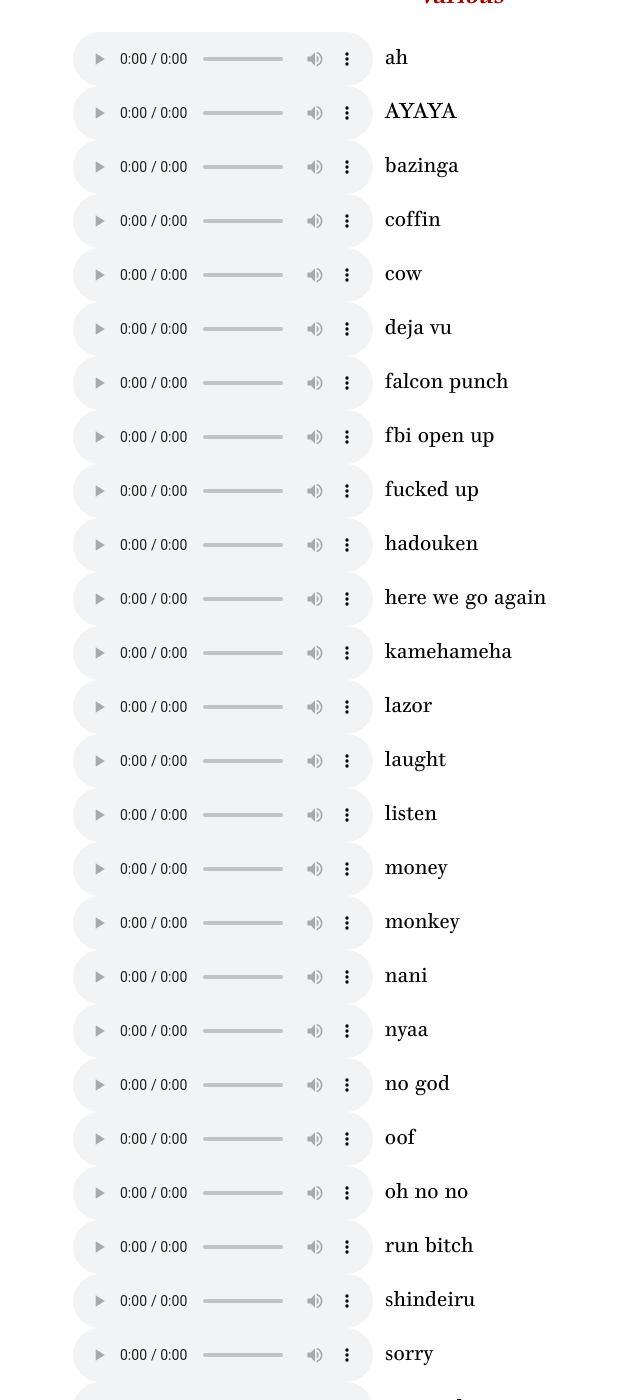
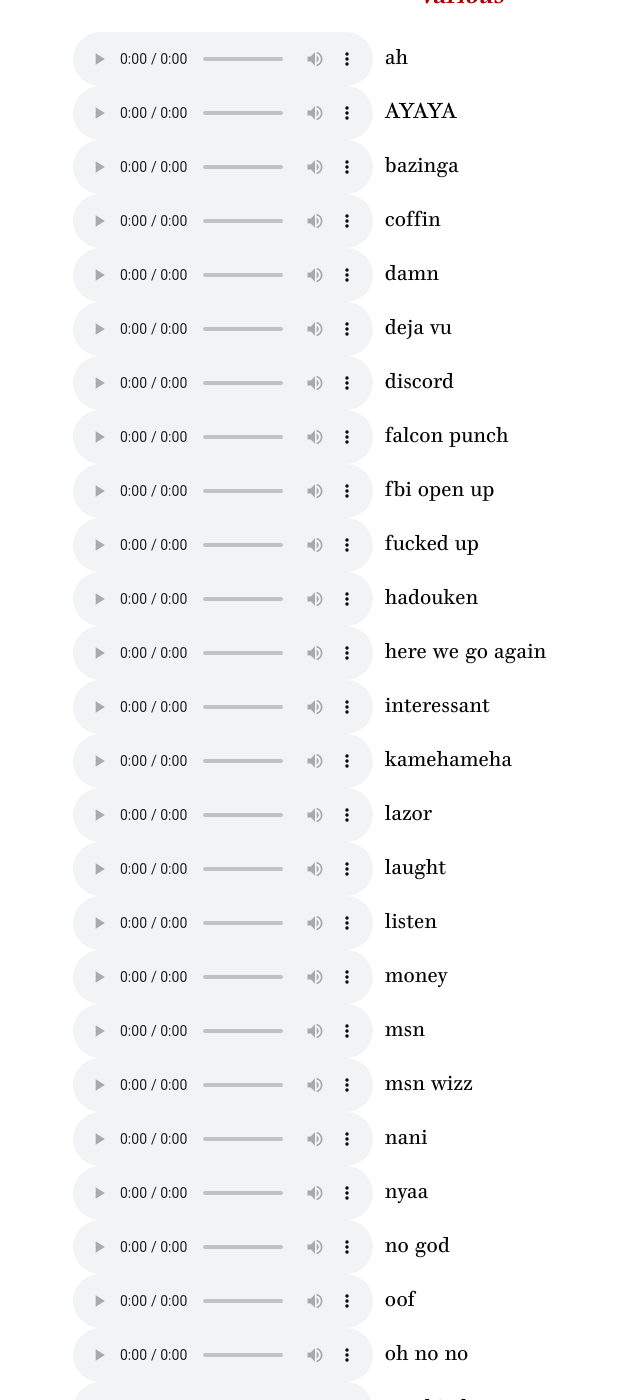
Before and after one commit to Philaeux/philaeux.github.io, a Jekyll site: the page built from sounds.md, in a window 1280 px wide and 1400 px high, scrolled down 337 px. Shown: the whole window, without its empty margins (179-819 px from the left). Built offline with Jekyll 4.4.1, drawn with Linux system fonts in a browser that asks for light colours; some of the changed text lies outside the part shown.

Commit message:
Added new sounds

```diff
--- a/sounds.md
+++ b/sounds.md
@@ -10,19 +10,22 @@ Use the name to start a sound as a message of the "Play Sound" reward.
 * &nbsp; <audio controls><source src="/assets/sounds/ayaya.mp3" type="audio/mpeg"></audio>&nbsp; AYAYA
 * &nbsp; <audio controls><source src="/assets/sounds/bazinga.mp3" type="audio/mpeg"></audio>&nbsp; bazinga
 * &nbsp; <audio controls><source src="/assets/sounds/coffin_dance.mp3" type="audio/mpeg"></audio>&nbsp; coffin
-* &nbsp; <audio controls><source src="/assets/sounds/cow.mp3" type="audio/mpeg"></audio>&nbsp; cow
+* &nbsp; <audio controls><source src="/assets/sounds/damn.mp3" type="audio/mpeg"></audio>&nbsp; damn
 * &nbsp; <audio controls><source src="/assets/sounds/deja_vu.mp3" type="audio/mpeg"></audio>&nbsp; deja vu
+* &nbsp; <audio controls><source src="/assets/sounds/discord.mp3" type="audio/mpeg"></audio>&nbsp; discord
 * &nbsp; <audio controls><source src="/assets/sounds/falcon_punch.mp3" type="audio/mpeg"></audio>&nbsp; falcon punch
 * &nbsp; <audio controls><source src="/assets/sounds/fbi_open_up.mp3" type="audio/mpeg"></audio>&nbsp; fbi open up
 * &nbsp; <audio controls><source src="/assets/sounds/fucked_up.mp3" type="audio/mpeg"></audio>&nbsp; fucked up
 * &nbsp; <audio controls><source src="/assets/sounds/hadouken.mp3" type="audio/mpeg"></audio>&nbsp; hadouken
 * &nbsp; <audio controls><source src="/assets/sounds/here_we_go_again.mp3" type="audio/mpeg"></audio>&nbsp; here we go again
+* &nbsp; <audio controls><source src="/assets/sounds/interessant.mp3" type="audio/mpeg"></audio>&nbsp; interessant
 * &nbsp; <audio controls><source src="/assets/sounds/kamehameha.mp3" type="audio/mpeg"></audio>&nbsp; kamehameha
 * &nbsp; <audio controls><source src="/assets/sounds/lazor.mp3" type="audio/mpeg"></audio>&nbsp; lazor
 * &nbsp; <audio controls><source src="/assets/sounds/laught.mp3" type="audio/mpeg"></audio>&nbsp; laught
 * &nbsp; <audio controls><source src="/assets/sounds/listen.mp3" type="audio/mpeg"></audio>&nbsp; listen
 * &nbsp; <audio controls><source src="/assets/sounds/shut_up_and_take_my_money.mp3" type="audio/mpeg"></audio>&nbsp; money
-* &nbsp; <audio controls><source src="/assets/sounds/monkey.mp3" type="audio/mpeg"></audio>&nbsp; monkey
+* &nbsp; <audio controls><source src="/assets/sounds/msn.mp3" type="audio/mpeg"></audio>&nbsp; msn
+* &nbsp; <audio controls><source src="/assets/sounds/msn_wizz.mp3" type="audio/mpeg"></audio>&nbsp; msn wizz
 * &nbsp; <audio controls><source src="/assets/sounds/nani.mp3" type="audio/mpeg"></audio>&nbsp; nani
 * &nbsp; <audio controls><source src="/assets/sounds/nyaa.mp3" type="audio/mpeg"></audio>&nbsp; nyaa
 * &nbsp; <audio controls><source src="/assets/sounds/no_god.mp3" type="audio/mpeg"></audio>&nbsp; no god
```
Also changed, not shown: other parts of sounds.md (+6 -0 lines), 10 other files.
